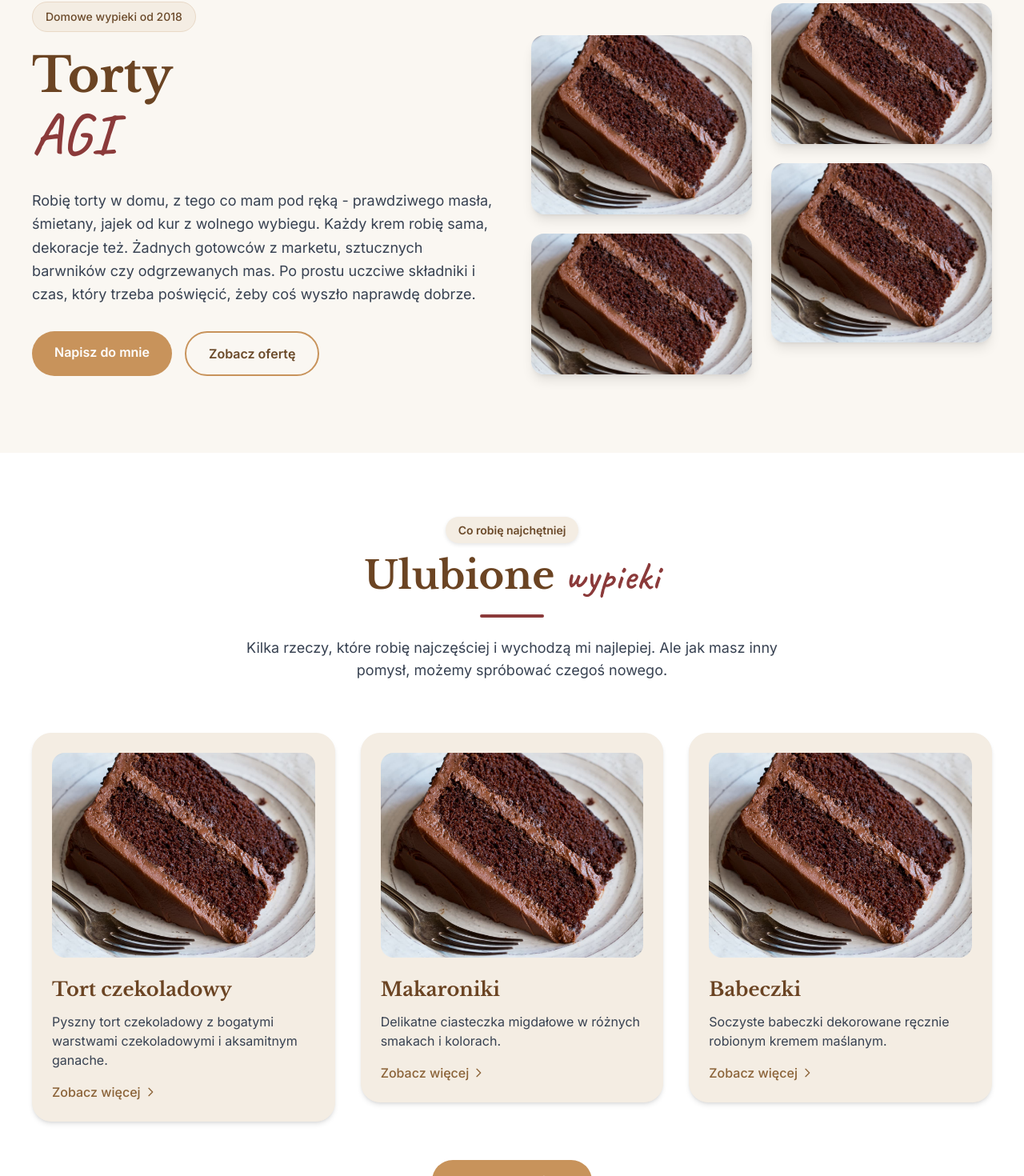
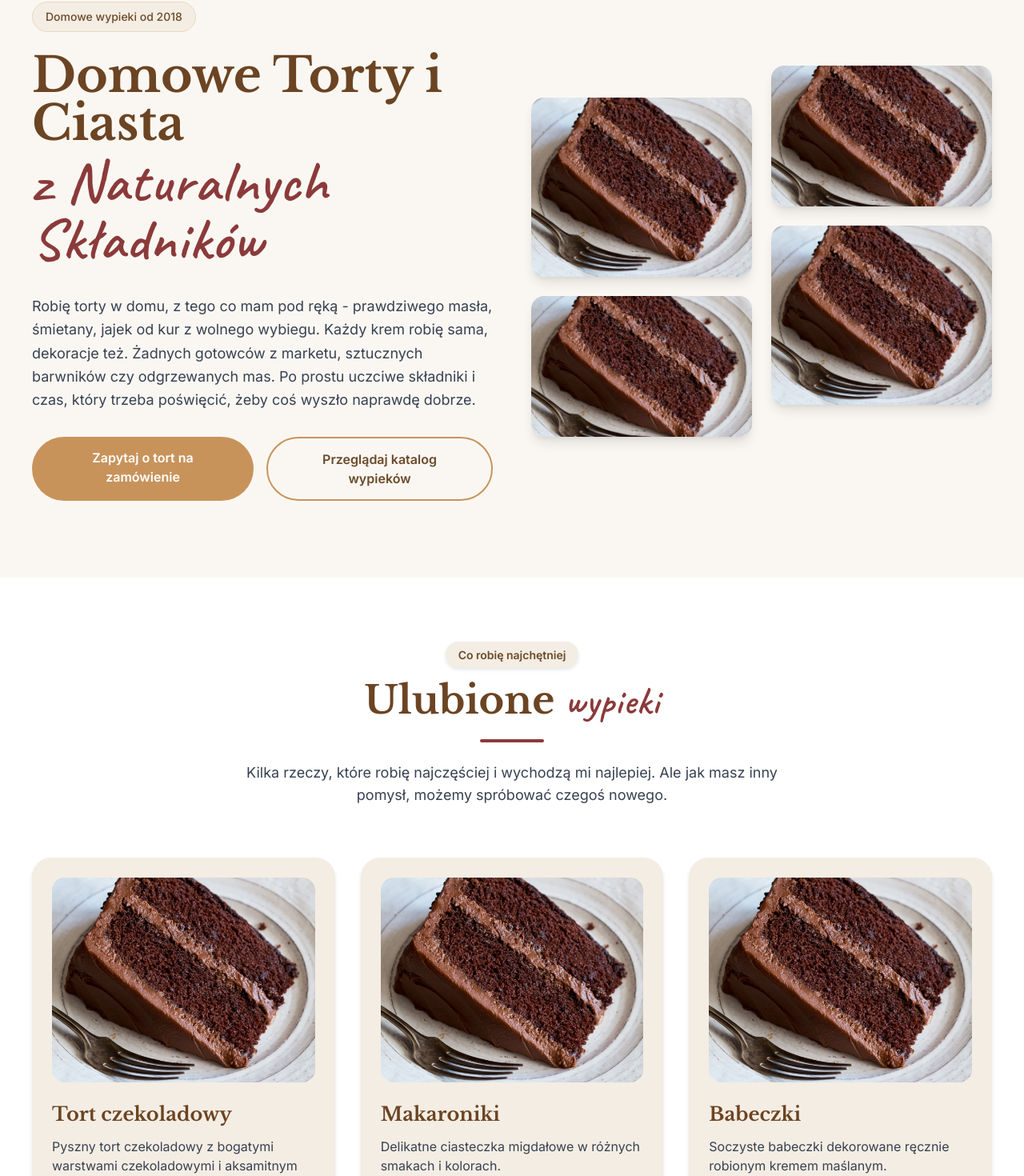
Before and after one commit to Elaard/torty-agi, a Next.js app: page / in a window 1280 px wide. Shown: the part 186-1656 px from the top of the page at 80% size. Built offline with nearby package versions, Linux system fonts and the light colour scheme; no server answers.

Commit message:
seo improvements

```diff
--- a/src/app/page.tsx
+++ b/src/app/page.tsx
@@ -7,7 +7,7 @@ import { routes } from '@/utils/routes';
 
 export const metadata: Metadata = {
   title: 'Torty AGI | Domowe Torty i Ciasta | Naturalne Składniki',
-  description: 'Domowe torty i ciasta robione z prawdziwego masła, śmietany i jajek z wolnego wybiegu. Bez gotowców, sztucznych barwników i konserwantów. Każdy wypiek robiony ręcznie z pasją.',
+  description: 'Zamów domowe torty i ciasta wypiekane z naturalnych składników. Prawdziwe masło, śmietana i jajka z wolnego wybiegu. Torty urodzinowe, weselne, okolicznościowe - każdy wypiek tworzony ręcznie z pasją',
   keywords: 'domowe torty, naturalne składniki, torty na zamówienie, ręcznie robione ciasta, tort urodzinowy, tort weselny, naturalne wypieki',
   openGraph: {
     title: 'Torty AGI | Domowe Torty z Naturalnych Składników',
@@ -67,7 +67,7 @@ export default function Home() {
                   Domowe wypieki od 2018
                 </span>
                 <h1 className='text-4xl md:text-6xl font-bold leading-tight text-chocolate'>
-                  Torty <span className='heading-fancy text-5xl md:text-7xl block mt-2'>AGI</span>
+                  Domowe Torty i Ciasta <span className='heading-fancy text-5xl md:text-7xl block mt-2'>z Naturalnych Składników</span>
                 </h1>
               </div>
 
@@ -78,15 +78,15 @@ export default function Home() {
               <div className='flex flex-col sm:flex-row gap-4'>
                 <Link
                   href={routes.contact}
-                  className='btn btn-primary text-base px-7 py-3'
+                  className='btn btn-primary text-base text-center px-7 py-3'
                 >
-                  Napisz do mnie
+                  Zapytaj o tort na zamówienie
                 </Link>
                 <Link
                   href={routes.oferta}
-                  className='btn btn-outline text-base px-7 py-3'
+                  className='btn btn-outline text-base text-center px-7 py-3'
                 >
-                  Zobacz ofertę
+                  Przeglądaj katalog wypieków
                 </Link>
               </div>
             </div>
@@ -271,7 +271,7 @@ export default function Home() {
                         <h3 className='font-serif text-2xl font-bold mb-3 text-chocolate'>{creation1.name}</h3>
                         <p className='text-gray-700 mb-4'>{creation1.description}</p>
                         <span className='text-primary-700 font-medium inline-flex items-center hover:text-primary-800'>
-                          Zobacz więcej
+                          Szczegóły produktu
                           <svg xmlns='http://www.w3.org/2000/svg' className='h-4 w-4 ml-1' fill='none' viewBox='0 0 24 24' stroke='currentColor'>
                             <path strokeLinecap='round' strokeLinejoin='round' strokeWidth={2} d='M9 5l7 7-7 7' />
                           </svg>
@@ -302,7 +302,7 @@ export default function Home() {
                         <h3 className='font-serif text-2xl font-bold mb-3 text-chocolate'>{creation2.name}</h3>
                         <p className='text-gray-700 mb-4'>{creation2.description}</p>
                         <span className='text-primary-700 font-medium inline-flex items-center hover:text-primary-800'>
-                          Zobacz więcej
+                          Zobacz smaki i ceny
                           <svg xmlns='http://www.w3.org/2000/svg' className='h-4 w-4 ml-1' fill='none' viewBox='0 0 24 24' stroke='currentColor'>
                             <path strokeLinecap='round' strokeLinejoin='round' strokeWidth={2} d='M9 5l7 7-7 7' />
                           </svg>
@@ -333,7 +333,7 @@ export default function Home() {
                         <h3 className='font-serif text-2xl font-bold mb-3 text-chocolate'>{creation3.name}</h3>
                         <p className='text-gray-700 mb-4'>{creation3.description}</p>
                         <span className='text-primary-700 font-medium inline-flex items-center hover:text-primary-800'>
-                          Zobacz więcej
+                          Sprawdź dostępność
                           <svg xmlns='http://www.w3.org/2000/svg' className='h-4 w-4 ml-1' fill='none' viewBox='0 0 24 24' stroke='currentColor'>
                             <path strokeLinecap='round' strokeLinejoin='round' strokeWidth={2} d='M9 5l7 7-7 7' />
                           </svg>
@@ -356,7 +356,7 @@ export default function Home() {
                       Klasyczny biszkopt przełożony kremem z prawdziwej czekolady. Nie używam gotowych mas, tylko topię czekoladę i mieszam ze śmietaną.
                     </p>
                     <Link href={routes.contact} className='text-primary-700 font-medium hover:text-primary-800 inline-flex items-center'>
-                      Zobacz więcej
+                      Zamów ten tort
                       <svg xmlns='http://www.w3.org/2000/svg' className='h-4 w-4 ml-1' fill='none' viewBox='0 0 24 24' stroke='currentColor'>
                         <path strokeLinecap='round' strokeLinejoin='round' strokeWidth={2} d='M9 5l7 7-7 7' />
                       </svg>
@@ -374,7 +374,7 @@ export default function Home() {
                       Ciasteczka migdałowe z różnymi nadzieniami. Robię je w mniejszych partiach, więc są zawsze świeże. Dobre na prezent albo do kawy.
                     </p>
                     <Link href={routes.contact} className='text-primary-700 font-medium hover:text-primary-800 inline-flex items-center'>
-                      Zobacz więcej
+                      Zamów ten tort
                       <svg xmlns='http://www.w3.org/2000/svg' className='h-4 w-4 ml-1' fill='none' viewBox='0 0 24 24' stroke='currentColor'>
                         <path strokeLinecap='round' strokeLinejoin='round' strokeWidth={2} d='M9 5l7 7-7 7' />
                       </svg>
@@ -390,7 +390,7 @@ export default function Home() {
                     <h3 className='font-serif text-2xl font-bold mb-3 text-chocolate'>Babeczki</h3>
                     <p className='text-gray-700 mb-4'>Waniliowe lub czekoladowe babeczki z kremem maślanym. Dekoruję je według okazji - urodziny, chrzciny, co tam potrzeba.</p>
                     <Link href={routes.contact} className='text-primary-700 font-medium hover:text-primary-800 inline-flex items-center'>
-                      Zobacz więcej
+                      Zamów ten tort
                       <svg xmlns='http://www.w3.org/2000/svg' className='h-4 w-4 ml-1' fill='none' viewBox='0 0 24 24' stroke='currentColor'>
                         <path strokeLinecap='round' strokeLinejoin='round' strokeWidth={2} d='M9 5l7 7-7 7' />
                       </svg>
@@ -403,7 +403,7 @@ export default function Home() {
 
           <div className='text-center mt-12'>
             <Link href={routes.oferta} className='btn btn-primary text-base px-8 py-3'>
-              Zobacz całą ofertę
+              Odkryj pełny asortyment wypieków
             </Link>
           </div>
         </div>
@@ -472,7 +472,7 @@ export default function Home() {
               href='/kontakt'
               className='inline-block btn btn-primary text-lg px-10 py-4'
             >
-              Napisz wiadomość
+              Skontaktuj się w sprawie zamówienia
             </Link>
           </div>
         </div>
--- a/src/app/torty-okolicznosciowe/page.tsx
+++ b/src/app/torty-okolicznosciowe/page.tsx
@@ -5,33 +5,33 @@ import { routes } from '@/utils/routes';
 import ProductClient from '../oferta/product-client';
 
 export const metadata: Metadata = {
-  title: 'Oferta | Torty AGI | Nasze Wypieki',
-  description: 'Pełna oferta wypieków - torty urodzinowe, weselne, babeczki, makaroniki i inne słodkości. Każdy wypiek robiony ręcznie z naturalnych składników.',
-  keywords: 'oferta tortów, torty urodzinowe, torty weselne, babeczki, makaroniki, słodkości na zamówienie',
+  title: 'Torty Okolicznościowe | Urodzinowe, Weselne, Komunijne | Torty AGI',
+  description: 'Zamów wyjątkowy tort okolicznościowy wykonany ręcznie z naturalnych składników. Torty urodzinowe, weselne, komunijne, chrzcielne - dziecięce, kobiece, męskie. Indywidualny design dopasowany do każdej okazji w Rzuchowej i okolicach.',
+  keywords: 'torty okolicznościowe, tort urodzinowy, tort weselny, tort komunijny, tort chrzcielny, torty dziecięce, torty kobiece, torty męskie, tort na zamówienie',
   openGraph: {
-    title: 'Oferta | Torty AGI | Nasze Wypieki',
-    description: 'Zobacz pełną ofertę wypieków. Każda realizacja robiona ręcznie z naturalnych składników.',
+    title: 'Torty Okolicznościowe | Torty AGI',
+    description: 'Wyjątkowe torty na każdą okazję - urodziny, wesela, komunię, chrzciny. Ręcznie dekorowane z naturalnych składników.',
     type: 'website',
     locale: 'pl_PL',
-    url: 'https://torty-agi.pl/oferta',
+    url: 'https://torty-agi.pl/torty-okolicznosciowe',
     siteName: 'Torty AGI',
     images: [
       {
         url: '/images/og-image.jpg',
         width: 1200,
         height: 630,
-        alt: 'Oferta Torty AGI',
+        alt: 'Torty Okolicznościowe - Torty AGI',
       },
     ],
   },
   twitter: {
     card: 'summary_large_image',
-    title: 'Oferta | Torty AGI',
-    description: 'Zobacz pełną ofertę naszych wypieków - torty, babeczki, makaroniki.',
+    title: 'Torty Okolicznościowe | Torty AGI',
+    description: 'Wyjątkowe torty na urodziny, wesela, komunię, chrzciny. Ręcznie dekorowane z naturalnych składników.',
     images: ['/images/og-image.jpg'],
   },
   alternates: {
-    canonical: 'https://torty-agi.pl/oferta',
+    canonical: 'https://torty-agi.pl/torty-okolicznosciowe',
   },
 };
 
@@ -54,9 +54,12 @@ export default async function TortyOkolicznosciowePage({ searchParams }: { searc
       <div className="container-custom">
         <div className="text-center mb-12">
           <h1 className="text-4xl md:text-5xl font-bold mb-4 text-chocolate">
-            Torty okolicznościowe
+            Torty Okolicznościowe na Każdą Okazję
           </h1>
           <div className="h-1 w-20 bg-secondary-500 mx-auto my-6 rounded"></div>
+          <p className="text-lg text-gray-700 max-w-3xl mx-auto mt-6 leading-relaxed">
+            Każdy tort okolicznościowy projektuję oraz wypieku indywidualnie, dostosowując smak, wzornictwo oraz wielkość do konkretnej uroczystości. Specjalizuję się w tortach urodzinowych dla dzieci oraz dorosłych, tortach weselnych, komunijnych, chrzcielnych oraz innych wypiekach celebrujących ważne wydarzenia życiowe.
+          </p>
         </div>
 
         <div className="space-y-8">
--- a/src/utils/routes.ts
+++ b/src/utils/routes.ts
@@ -1,7 +1,7 @@
 export const routes = {
   home: '/',
   contact: '/kontakt',
-  oferta: '/oferta?kategoria=all',
+  oferta: '/oferta',
   tortyOkolicznosciowe: '/torty-okolicznosciowe',
   realizacje: '/realizacje'
 }
```
